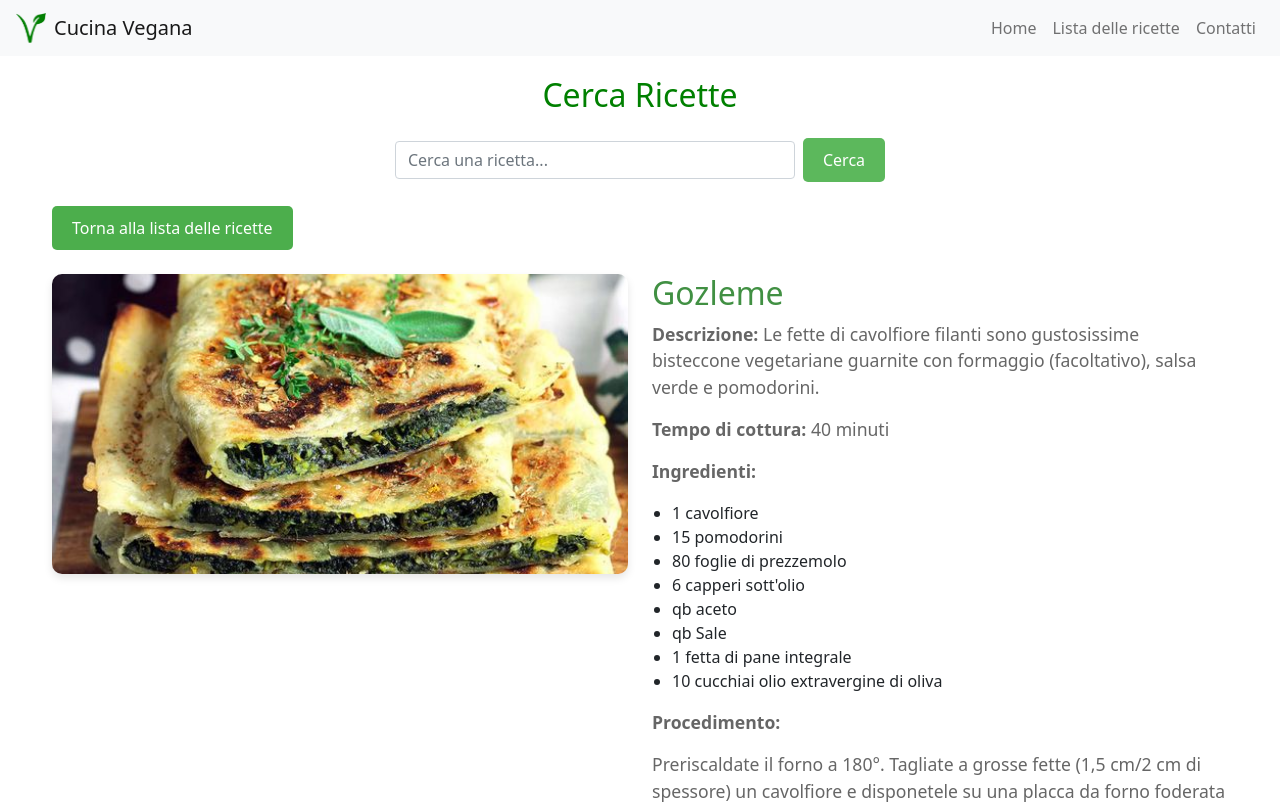
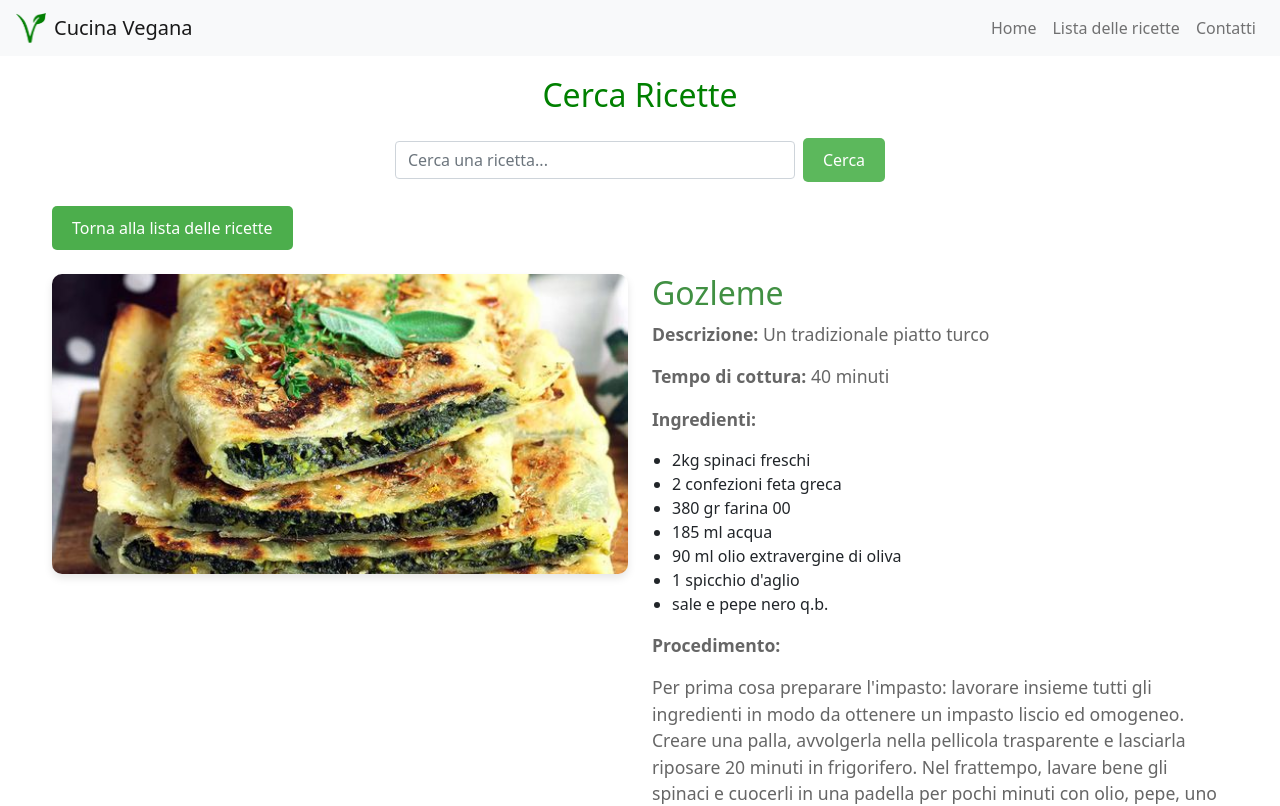
Before and after one commit to Martaperra/app-web, a Vue app: page /recipe/1 in a window 1280 px wide. Shown: the top 806 px of the page. Built offline with nearby package versions, Linux system fonts and the light colour scheme.

Commit message:
aggiornamento ingredienti ricette

```diff
--- a/src/views/RicetteDetail.vue
+++ b/src/views/RicetteDetail.vue
@@ -75,21 +75,20 @@ export default {
         id: 1,
         title: "Gozleme",
         description:
-          "Le fette di cavolfiore filanti sono gustosissime bisteccone vegetariane guarnite con formaggio (facoltativo), salsa verde e pomodorini.",
+          "Un tradizionale piatto turco",
         image: GozlemeImage,
         cookingTime: "40 minuti",
         ingredients: [
-          "1 cavolfiore",
-          "15 pomodorini",
-          "80 foglie di prezzemolo",
-          "6 capperi sott'olio",
-          "qb aceto",
-          "qb Sale",
-          "1 fetta di pane integrale",
-          "10 cucchiai olio extravergine di oliva",
+          "2kg spinaci freschi",
+          "2 confezioni feta greca",
+          "380 gr farina 00",
+          "185 ml acqua",
+          "90 ml olio extravergine di oliva",
+          "1 spicchio d'aglio",
+          "sale e pepe nero q.b.",
         ],
         instructions:
-          "Preriscaldate il forno a 180°. Tagliate a grosse fette (1,5 cm/2 cm di spessore) un cavolfiore e disponetele su una placca da forno foderata con la carta...",
+          "Per prima cosa preparare l'impasto: lavorare insieme tutti gli ingredienti in modo da ottenere un impasto liscio ed omogeneo. Creare una palla, avvolgerla nella pellicola trasparente e lasciarla riposare 20 minuti in frigorifero. Nel frattempo, lavare bene gli spinaci e cuocerli in una padella per pochi minuti con olio, pepe, uno spicchio di aglio in camicia e poco sale: strizzare bene e condirli con la feta sgretolata con le mani, sale e altro pepe. Dividere l'impasto in 4 parti e stendere ognuna formando dei rettangoli: farcirli con il ripieno e richiudere il tutto come se fosse un fagottino. Scaldare molto bene una padella antiaderente con poco olio: cuocere i Gozleme 4 minuti per parte o comunque per il tempo necessario a che l'impasto risulti colorato e ben croccante.",
       },
       {
         id: 2,
@@ -117,13 +116,17 @@ export default {
         image: LasagnaImage,
         cookingTime: "1 ora e 20 minuti",
         ingredients: [
-          "300g Pasta fresca per lasagna",
-          "100g Ragù vegetale",
-          "200g Besciamella vegana",
-          "100g Formaggio vegano",
+          "800 gr latte di soia",
+          "40 gr olio extravergine",
+          "noce moscata",
+          "60 gr di farina",
+          "sale q.b.",
+          "200 gr pane carasau",
+          "verdure a scelta",
+          "250 gr di erbette",
         ],
         instructions:
-          "Prepara il ragù e la besciamella vegana. Assembla la lasagna alternando strati di pasta, ragù e formaggio. Cuoci in forno a 180°C per 40 minuti.",
+          "Prepara la besciamella: raccogli la farina in un pentolino. Aggiungi l'olio e mescola con una frusta. Versa poco per volta il latte di soia e mescola fino ad avere una miscela liscia. Aggiungi un pizzico di sale, una grattugiata di noce moscata e metti sul fuoco. Cuoci la besciamella a fuoco dolce mescolando frequentemente. Successivamente affetta i porri e taglia a tocchetti le carote. Trasferisci le verdure in una padella con due cucchiai d'olio e gli aghi del rosmarino tritati.  Aggiungi un pizzico di sale, metti un coperchio e fai stufare per 4-5 minuti. Nel frattempo, affetta le erbette. Trasferisci le erbette nella padella con il resto degli ortaggi. Metti il coperchio e lascia cuocere finché non saranno appassite. Regola di sale. Ora componi le lasagne: versa un mestolo di besciamella sul fondo e aggiungi il pane carasau. Distribuisci sopra un po' delle verdure stufate, besciamella e pane carasau per quattro strati. Trascorso il tempo di cottura, sforna le lasagne vegane e servile.",
       },
     ];
 
```
